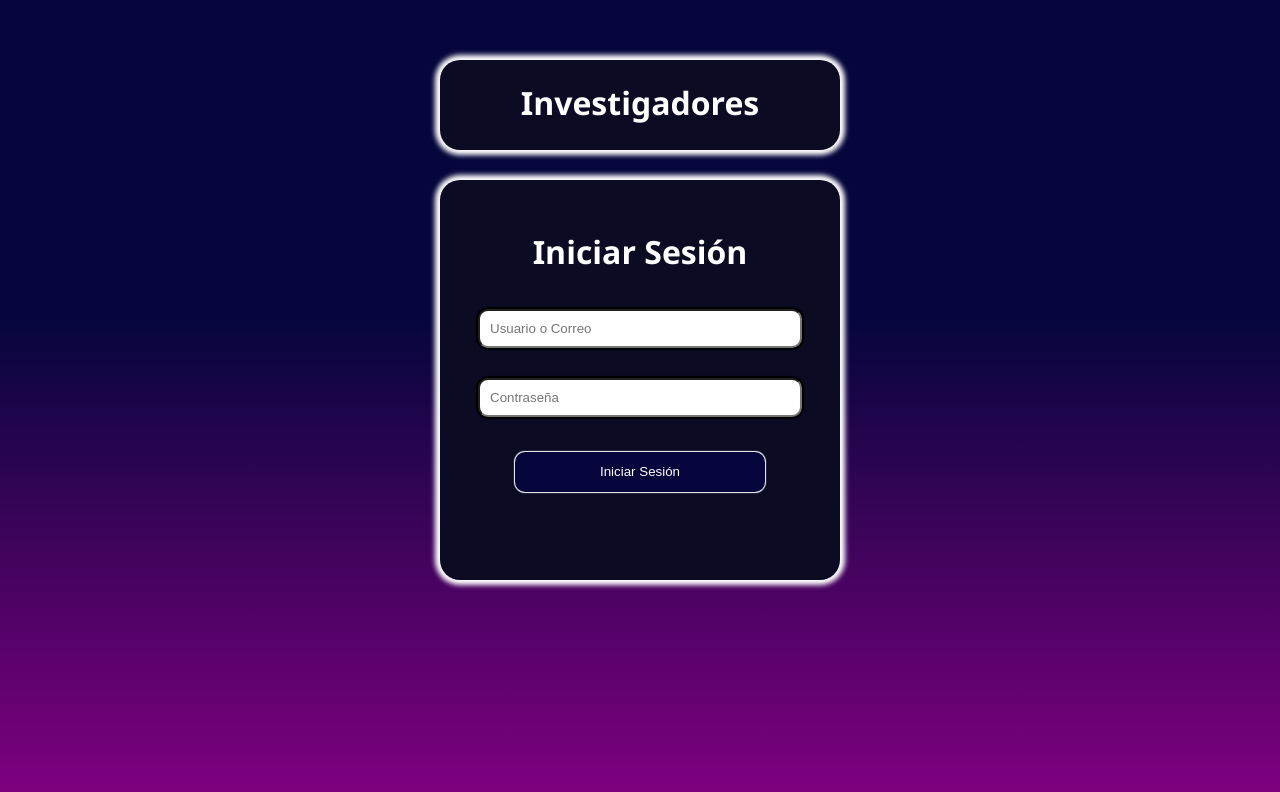
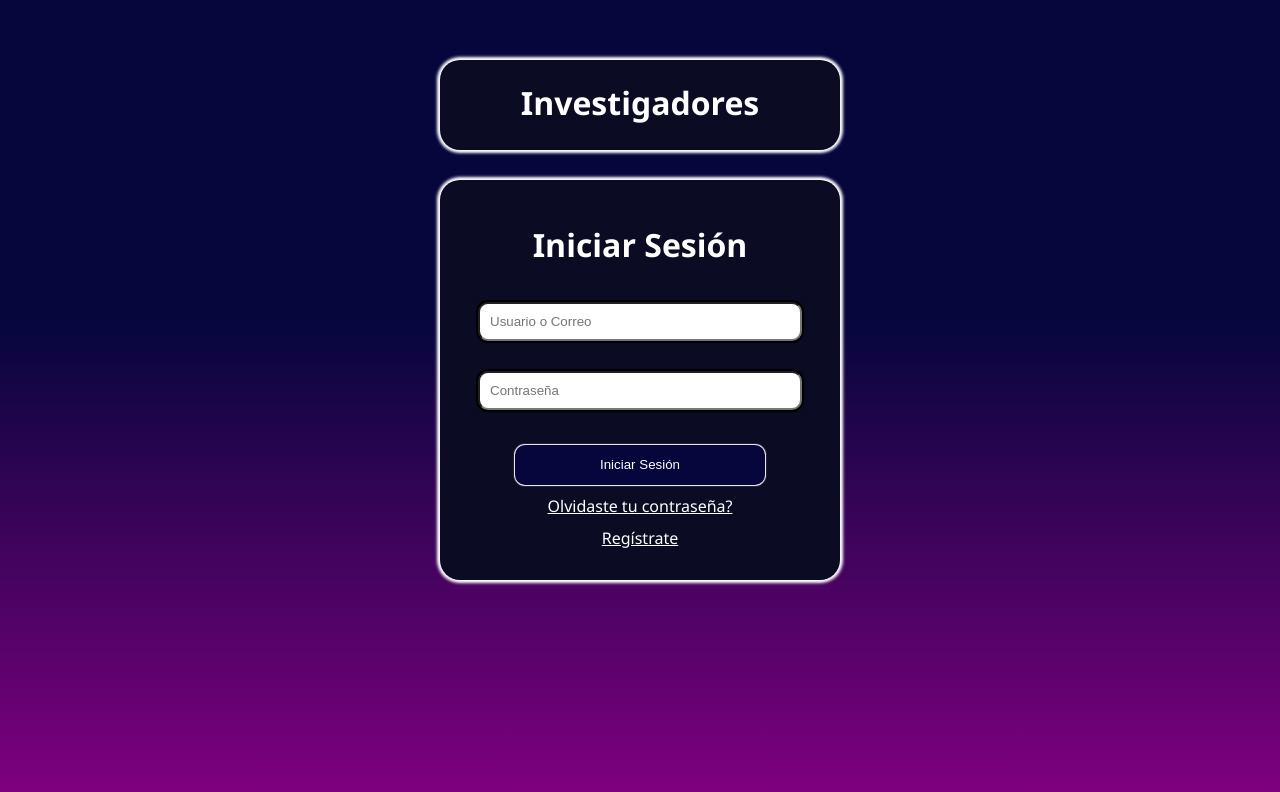
Before and after one commit to eduayy/Actividad-7, a React (Vite) app: page / in a window 1280 px wide. Shown: the top 792 px of the page. Built offline with nearby package versions, Linux system fonts and the light colour scheme.

Commit message:
New colors, blur, and navigation to pages added.

```diff
--- a/index.html
+++ b/index.html
@@ -3,6 +3,7 @@
   <head>
     <meta charset="UTF-8" />
     <meta name="viewport" content="width=device-width, initial-scale=1.0" />
+    <link rel="icon" href="/components/gob.png" type="image/png" />
     <title>Investigadores</title>
   </head>
 
--- a/src/App.jsx
+++ b/src/App.jsx
@@ -1,6 +1,7 @@
 import { BrowserRouter as Router, Route, Routes } from "react-router-dom";
 import SignIn from "./pages/SignIn/signin.jsx";
 import Register from "./pages/Register/register.jsx";
+import Recover from "./pages/Recover/recover.jsx";
 
 function App() {
   return (
@@ -8,6 +9,7 @@ function App() {
       <Routes>
         <Route path="/" element={<SignIn />} />
         <Route path="/register" element={<Register />} />
+        <Route path="/recover" element={<Recover />} />
       </Routes>
     </Router>
   );
--- a/src/pages/SignIn/signin.css
+++ b/src/pages/SignIn/signin.css
@@ -17,7 +17,7 @@
   text-align: center;
   border-radius: 20px;
   color: white;
-  box-shadow: 0px 0px 5px 5px white;
+  box-shadow: 0px 0px 3px 3px white;
   background-color: #0b0b24;
 }
 
@@ -30,7 +30,7 @@
   align-items: center;
   margin-top: 30px;
   border-radius: 20px;
-  box-shadow: 0px 0px 5px 5px white;
+  box-shadow: 0px 0px 3px 3px white;
   background-color: #0b0b24;
 }
 
@@ -43,7 +43,7 @@
   flex-direction: column;
   justify-content: center;
   align-items: center;
-  margin-bottom: 60px;
+  margin-bottom: 10px;
 }
 
 .Form input {
@@ -72,6 +72,15 @@
 }
 
 .Form button:hover {
-  color: black;
-  background-color: rgb(255, 255, 255);
+  background-color: rgb(40, 0, 77);
 }
+
+.Form a {
+  margin-top: 10px;
+  color: white;
+}
+
+.Form p {
+  text-decoration: none;
+  color: white;
+}
--- a/src/pages/SignIn/signin.jsx
+++ b/src/pages/SignIn/signin.jsx
@@ -24,6 +24,10 @@ function SignIn() {
             autoCapitalize="off"
           />
           <button type="submit">Iniciar Sesión</button>
+          <a href="/register" className="olvido">
+            Olvidaste tu contraseña?
+          </a>
+          <a href="/recover" className="Register">Regístrate </a>
         </form>
       </div>
     </div>
```
Also changed, not shown: components/gob.png (added).
